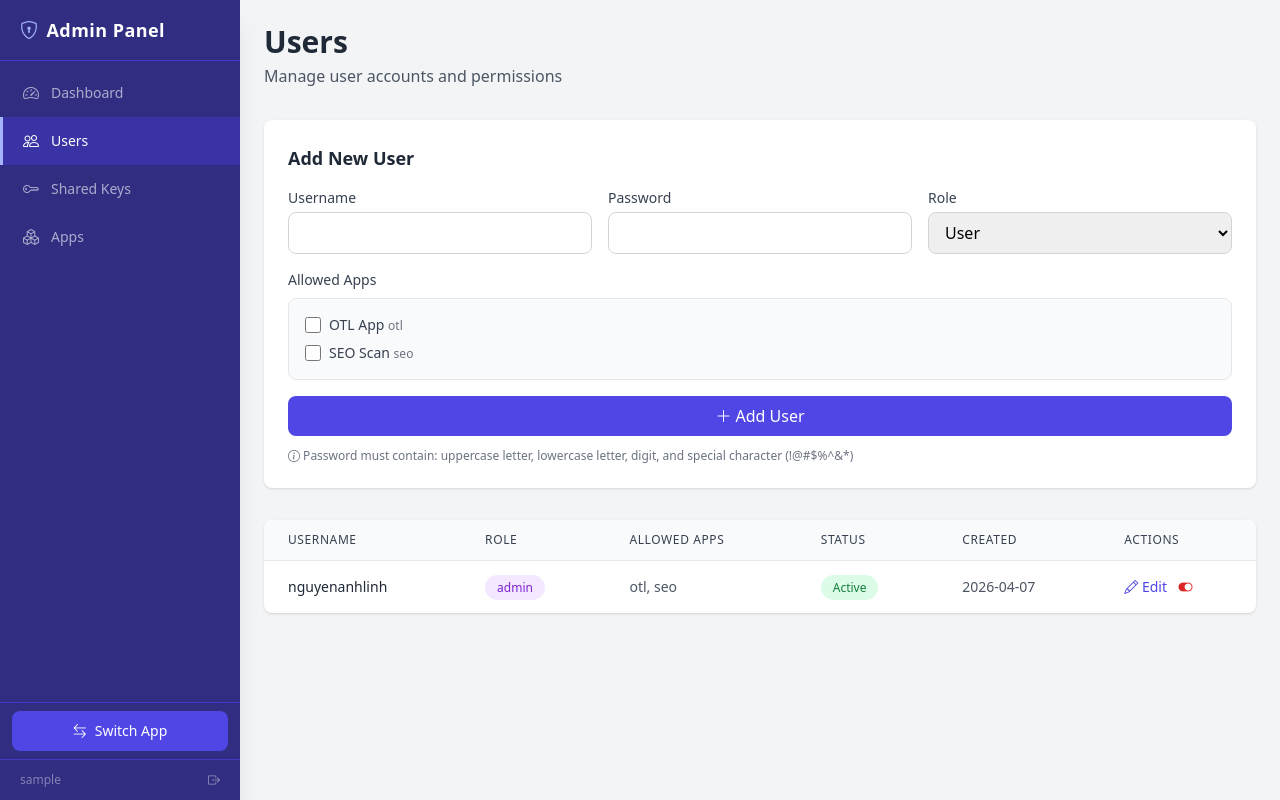
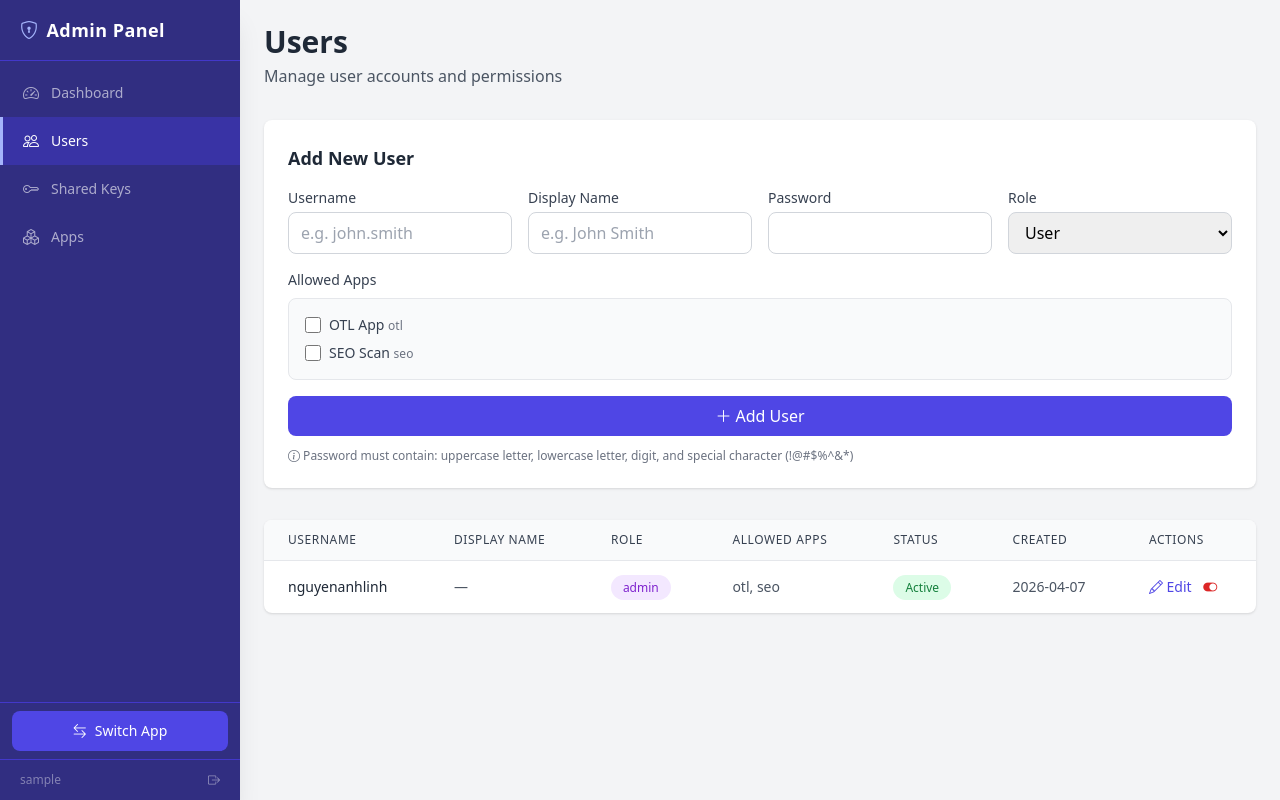
Before and after one commit to aisupport1709/OTL, a Flask app: page /admin/users in a window 1280 px wide. Run offline with Flask 3, Linux system fonts and the light colour scheme; the visitor is signed in with stand-in values (Sample User, id 1); data comes from the database, SQL or seed files in the repository; parts of the project's set-up code (start-up, migrations or seed data) failed here and were passed over; some libraries are stand-ins or nearby versions.

Commit message:
fix: user management improvements
- Add Display Name field to Add New User form (placeholder 'e.g. John Smith')
- Add autocomplete=off to prevent browser autofill on page load
- Fix checkbox ID collision: Add New User uses 'add-app-*', edit modal uses 'modal-app-*'
- Add optional password field to edit user modal (blank = keep existing)
- Show display name in users table and edit modal header
- Route handles display_name and conditional password update

Co-Authored-By: Claude Sonnet 4.6 <noreply@anthropic.com>

```diff
--- a/app/models/user.py
+++ b/app/models/user.py
@@ -32,6 +32,7 @@ class User(db.Model):
         return {
             'id': self.id,
             'username': self.username,
+            'display_name': self.display_name or '',
             'role': self.role,
             'allowed_apps': self.allowed_apps,
             'active': self.active,
--- a/app/routes_admin.py
+++ b/app/routes_admin.py
@@ -66,6 +66,7 @@ def list_users():
 def add_user():
     """Add a new user."""
     username = request.form.get('username', '').strip()
+    display_name = request.form.get('display_name', '').strip()
     password = request.form.get('password', '')
     role = request.form.get('role', 'user')
 
@@ -89,7 +90,7 @@ def add_user():
     allowed_apps = request.form.getlist('allowed_apps')
 
     # Create user
-    user = User(username=username, role=role, active=True)
+    user = User(username=username, display_name=display_name or None, role=role, active=True)
     user.set_password(password)
     user.set_allowed_apps(allowed_apps)
     db.session.add(user)
@@ -106,10 +107,22 @@ def edit_user(user_id):
     """Edit user details."""
     user = User.query.get_or_404(user_id)
 
+    # Update display name
+    display_name = request.form.get('display_name', '').strip()
+    user.display_name = display_name or None
+
     # Update role
     role = request.form.get('role', user.role)
     if role in ['admin', 'user']:
         user.role = role
+
+    # Update password only if provided
+    new_password = request.form.get('password', '').strip()
+    if new_password:
+        if not validate_password(new_password):
+            flash('Password must contain uppercase, lowercase, digit, and special character.', 'danger')
+            return redirect(url_for('admin.list_users'))
+        user.set_password(new_password)
 
     # Update allowed apps
     allowed_apps = request.form.getlist('allowed_apps')
--- a/app/templates/admin/users.html
+++ b/app/templates/admin/users.html
@@ -11,16 +11,21 @@
 <!-- Add User Form -->
 <div class="bg-white rounded-lg shadow p-6 mb-8">
     <h3 class="text-lg font-bold text-gray-800 mb-4">Add New User</h3>
-    <form method="POST" action="{{ url_for('admin.add_user') }}" class="space-y-4">
-        <div class="grid grid-cols-1 md:grid-cols-3 gap-4">
+    <form method="POST" action="{{ url_for('admin.add_user') }}" class="space-y-4" autocomplete="off">
+        <div class="grid grid-cols-1 md:grid-cols-2 lg:grid-cols-4 gap-4">
             <div>
                 <label class="block text-sm font-medium text-gray-700 mb-1">Username</label>
-                <input type="text" name="username" required
+                <input type="text" name="username" required autocomplete="off" placeholder="e.g. john.smith"
+                    class="w-full px-3 py-2 border border-gray-300 rounded-lg focus:ring-2 focus:ring-indigo-500 outline-none">
+            </div>
+            <div>
+                <label class="block text-sm font-medium text-gray-700 mb-1">Display Name</label>
+                <input type="text" name="display_name" autocomplete="off" placeholder="e.g. John Smith"
                     class="w-full px-3 py-2 border border-gray-300 rounded-lg focus:ring-2 focus:ring-indigo-500 outline-none">
             </div>
             <div>
                 <label class="block text-sm font-medium text-gray-700 mb-1">Password</label>
-                <input type="password" name="password" required
+                <input type="password" name="password" required autocomplete="new-password"
                     class="w-full px-3 py-2 border border-gray-300 rounded-lg focus:ring-2 focus:ring-indigo-500 outline-none"
                     title="Min 1 uppercase, 1 lowercase, 1 digit, 1 special char">
             </div>
@@ -39,9 +44,9 @@
                 {% if all_apps %}
                     {% for app in all_apps %}
                     <div class="flex items-center">
-                        <input type="checkbox" id="app-{{ app.id }}" name="allowed_apps" value="{{ app.id }}"
+                        <input type="checkbox" id="add-app-{{ app.id }}" name="allowed_apps" value="{{ app.id }}"
                             class="w-4 h-4 text-indigo-600 rounded focus:ring-2 focus:ring-indigo-500">
-                        <label for="app-{{ app.id }}" class="ml-2 text-sm text-gray-700">
+                        <label for="add-app-{{ app.id }}" class="ml-2 text-sm text-gray-700">
                             {{ app.name }} <span class="text-gray-500 text-xs">{{ app.id }}</span>
                         </label>
                     </div>
@@ -67,6 +72,7 @@
         <thead class="bg-gray-50 border-b border-gray-200">
             <tr>
                 <th class="px-6 py-3 text-left text-xs font-medium text-gray-700 uppercase tracking-wider">Username</th>
+                <th class="px-6 py-3 text-left text-xs font-medium text-gray-700 uppercase tracking-wider">Display Name</th>
                 <th class="px-6 py-3 text-left text-xs font-medium text-gray-700 uppercase tracking-wider">Role</th>
                 <th class="px-6 py-3 text-left text-xs font-medium text-gray-700 uppercase tracking-wider">Allowed Apps</th>
                 <th class="px-6 py-3 text-left text-xs font-medium text-gray-700 uppercase tracking-wider">Status</th>
@@ -78,6 +84,7 @@
             {% for user in users %}
             <tr class="hover:bg-gray-50 transition">
                 <td class="px-6 py-4 text-sm font-medium text-gray-800">{{ user.username }}</td>
+                <td class="px-6 py-4 text-sm text-gray-600">{{ user.display_name or '—' }}</td>
                 <td class="px-6 py-4 text-sm">
                     <span class="px-3 py-1 rounded-full text-xs font-medium
                         {% if user.role == 'admin' %}bg-purple-100 text-purple-700{% else %}bg-blue-100 text-blue-700{% endif %}">
@@ -122,11 +129,16 @@
     {% endif %}
 </div>
 
-<!-- Edit User Modal (simplified - inline form per row would be better) -->
+<!-- Edit User Modal -->
 <div id="editModal" class="hidden fixed inset-0 bg-black bg-opacity-50 flex items-center justify-center z-50">
     <div class="bg-white rounded-lg p-6 max-w-md w-full mx-4">
-        <h3 class="text-lg font-bold text-gray-800 mb-4">Edit User</h3>
-        <form method="POST" id="editForm">
+        <h3 class="text-lg font-bold text-gray-800 mb-4">Edit User: <span id="editUsername" class="text-indigo-600"></span></h3>
+        <form method="POST" id="editForm" autocomplete="off">
+            <div class="mb-4">
+                <label class="block text-sm font-medium text-gray-700 mb-1">Display Name</label>
+                <input type="text" name="display_name" id="editDisplayName" autocomplete="off" placeholder="e.g. John Smith"
+                    class="w-full px-3 py-2 border border-gray-300 rounded-lg focus:ring-2 focus:ring-indigo-500 outline-none">
+            </div>
             <div class="mb-4">
                 <label class="block text-sm font-medium text-gray-700 mb-1">Role</label>
                 <select name="role" id="editRole" class="w-full px-3 py-2 border border-gray-300 rounded-lg focus:ring-2 focus:ring-indigo-500 outline-none">
@@ -135,8 +147,15 @@
                 </select>
             </div>
             <div class="mb-4">
+                <label class="block text-sm font-medium text-gray-700 mb-1">
+                    New Password <span class="text-gray-400 font-normal text-xs">(leave blank to keep current)</span>
+                </label>
+                <input type="password" name="password" id="editPassword" autocomplete="new-password" placeholder="••••••••"
+                    class="w-full px-3 py-2 border border-gray-300 rounded-lg focus:ring-2 focus:ring-indigo-500 outline-none">
+            </div>
+            <div class="mb-4">
                 <label class="block text-sm font-medium text-gray-700 mb-2">Allowed Apps</label>
-                <div id="appsCheckboxes" class="space-y-2 max-h-40 overflow-y-auto">
+                <div id="appsCheckboxes" class="bg-gray-50 border border-gray-200 rounded-lg p-3 space-y-2 max-h-40 overflow-y-auto">
                 </div>
             </div>
             <div class="flex gap-3">
@@ -160,7 +179,10 @@
         if (!user) return;
 
         document.getElementById('editForm').action = `/admin/users/${userId}/edit`;
+        document.getElementById('editUsername').textContent = user.username;
+        document.getElementById('editDisplayName').value = user.display_name || '';
         document.getElementById('editRole').value = user.role;
+        document.getElementById('editPassword').value = '';
 
         const appsCheckboxes = document.getElementById('appsCheckboxes');
         appsCheckboxes.innerHTML = '';
@@ -169,11 +191,12 @@
         allApps.forEach(app => {
             const div = document.createElement('div');
             div.className = 'flex items-center';
+            // Use "modal-app-" prefix to avoid ID collision with the Add New User form
             div.innerHTML = `
-                <input type="checkbox" id="app-${app.id}" name="allowed_apps" value="${app.id}"
+                <input type="checkbox" id="modal-app-${app.id}" name="allowed_apps" value="${app.id}"
                     ${userApps.includes(app.id) ? 'checked' : ''}
                     class="w-4 h-4 text-indigo-600 rounded">
-                <label for="app-${app.id}" class="ml-2 text-sm text-gray-700">${app.name}</label>
+                <label for="modal-app-${app.id}" class="ml-2 text-sm text-gray-700">${app.name} <span class="text-gray-400 text-xs">${app.id}</span></label>
             `;
             appsCheckboxes.appendChild(div);
         });
```
